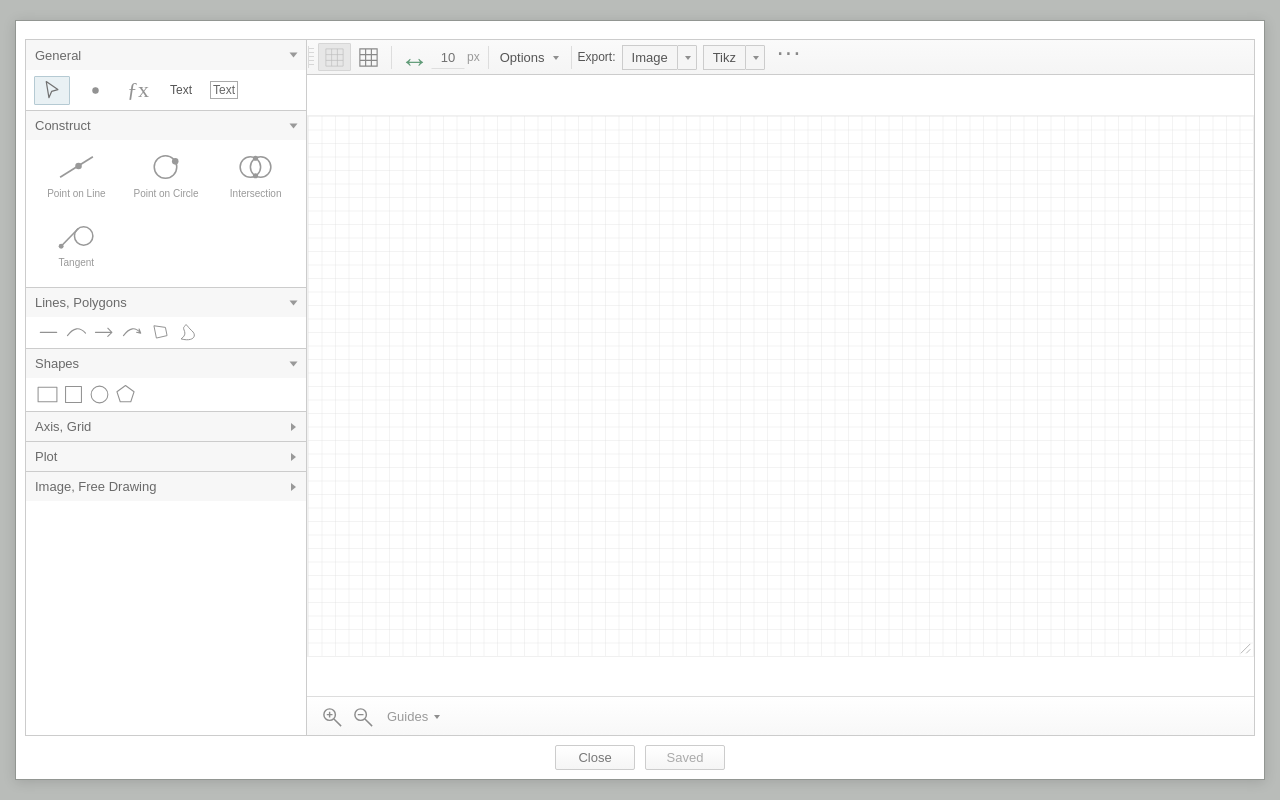
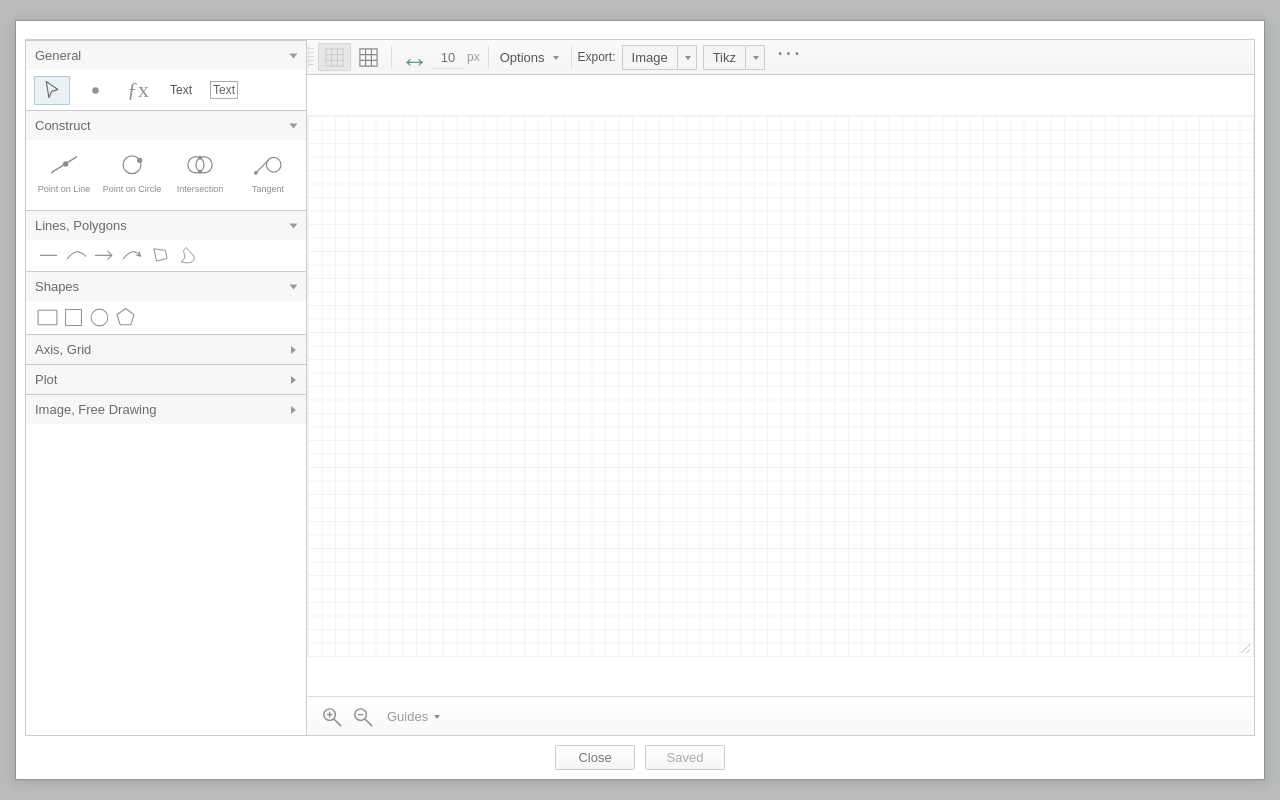
Before and after one commit to hoangnguyenk8hn-lab/myweb, a Next.js app: page / in a window 1280 px wide. Built offline with nearby package versions, Linux system fonts and the light colour scheme.

Commit message:
fix(diagram): keep construction guide from collapsing canvas

```diff
--- a/app/diagram/CurrentToolPalette.tsx
+++ b/app/diagram/CurrentToolPalette.tsx
@@ -11,6 +11,39 @@ import type { ConstructionCommand } from "./constructionCommands";
 import type { DiagramTool, PlotSettings } from "./types";
 
 export type GuidedConstructionTool = Exclude<ConstructionCommand, "detach">;
+
+const CONSTRUCTION_OVERLAY_CSS = `
+  .drawing-main { position: relative; }
+  .drawing-main > [role="status"][aria-live="polite"] {
+    position: absolute !important;
+    top: 44px;
+    left: 50%;
+    z-index: 24;
+    width: max-content;
+    max-width: calc(100% - 24px);
+    min-height: 32px !important;
+    transform: translateX(-50%);
+    padding: 5px 8px 5px 10px !important;
+    border: 1px solid #ccd9e8 !important;
+    border-radius: 6px;
+    background: rgba(255, 255, 255, 0.97) !important;
+    box-shadow: 0 2px 8px #0000001f;
+    color: #31445a !important;
+    white-space: nowrap;
+  }
+  .drawing-main > [role="status"][aria-live="polite"] > button {
+    min-width: 24px;
+    height: 24px;
+    padding: 0 7px;
+    border: 1px solid #d5dde7;
+    border-radius: 4px;
+    background: #fff;
+    color: #617084;
+  }
+  .drawing-main > [role="status"][aria-live="polite"] > button:hover {
+    background: #f2f5f8;
+  }
+`;
 
 const ShapeButton = ({
   shape,
@@ -163,6 +196,7 @@ export function CurrentToolPalette({
   ];
   return (
     <aside className="shape-sidebar" aria-label="Drawing tools">
+      <style>{CONSTRUCTION_OVERLAY_CSS}</style>
       {header("general", "General")}
       {open.general && (
         <div className="general-tools">
@@ -189,7 +223,15 @@ export function CurrentToolPalette({
       )}
       {header("construct", "Construct")}
       {open.construct && (
-        <div className="plot-tools" aria-label="Dynamic geometry tools">
+        <div
+          aria-label="Dynamic geometry tools"
+          style={{
+            display: "grid",
+            gridTemplateColumns: "repeat(4, minmax(0, 1fr))",
+            gap: 2,
+            padding: "5px 5px 7px",
+          }}
+        >
           {constructions.map(({ tool, label, hint }) => {
             const active = activeConstruction === tool;
             return (
@@ -199,17 +241,38 @@ export function CurrentToolPalette({
                 aria-label={label}
                 aria-pressed={active}
                 onClick={() => onConstructionSelect(tool)}
-                style={
-                  active
-                    ? {
-                        boxShadow: "inset 0 0 0 2px #4f8edc",
-                        background: "#eaf3ff",
-                      }
-                    : undefined
-                }
+                style={{
+                  minWidth: 0,
+                  height: 58,
+                  padding: "4px 2px 3px",
+                  display: "flex",
+                  flexDirection: "column",
+                  alignItems: "center",
+                  justifyContent: "center",
+                  gap: 2,
+                  border: `1px solid ${active ? "#8fb4dc" : "transparent"}`,
+                  borderRadius: 3,
+                  background: active ? "#edf5fd" : "transparent",
+                  color: active ? "#547ca8" : "#8d8d8d",
+                  fontSize: 9,
+                  lineHeight: 1.05,
+                }}
               >
-                <ConstructionIcon tool={tool} />
-                <span>{label}</span>
+                <span style={{ width: 34, height: 28 }}>
+                  <ConstructionIcon tool={tool} />
+                </span>
+                <span
+                  style={{
+                    width: "100%",
+                    minHeight: 18,
+                    display: "flex",
+                    alignItems: "center",
+                    justifyContent: "center",
+                    textAlign: "center",
+                  }}
+                >
+                  {label}
+                </span>
               </button>
             );
           })}
```
